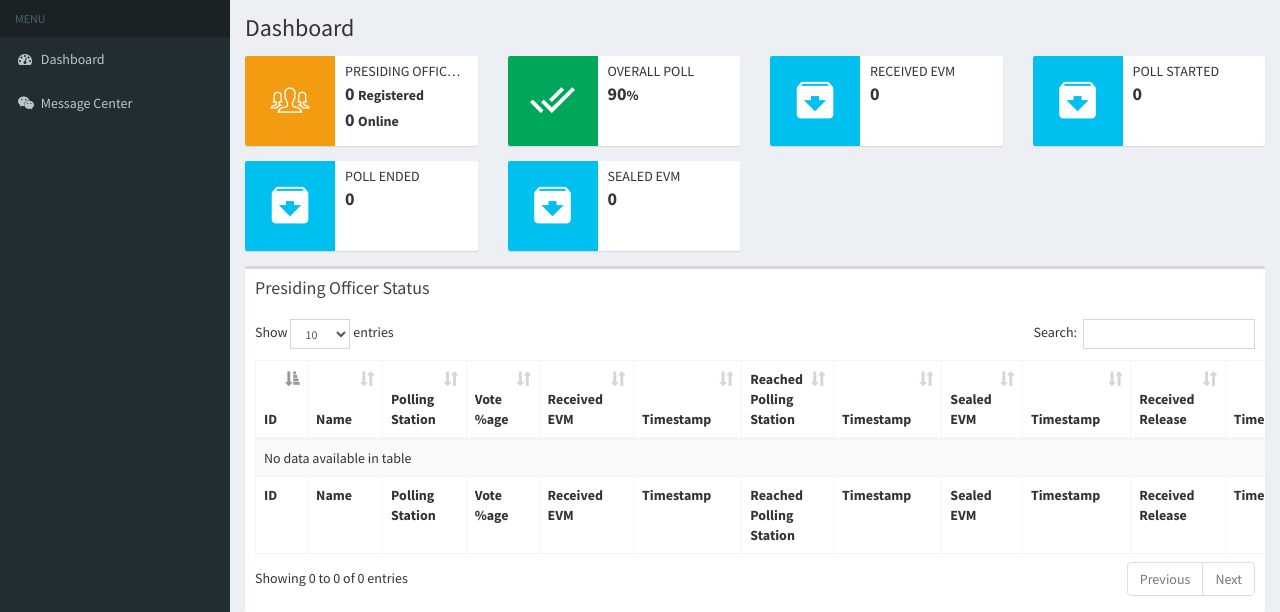
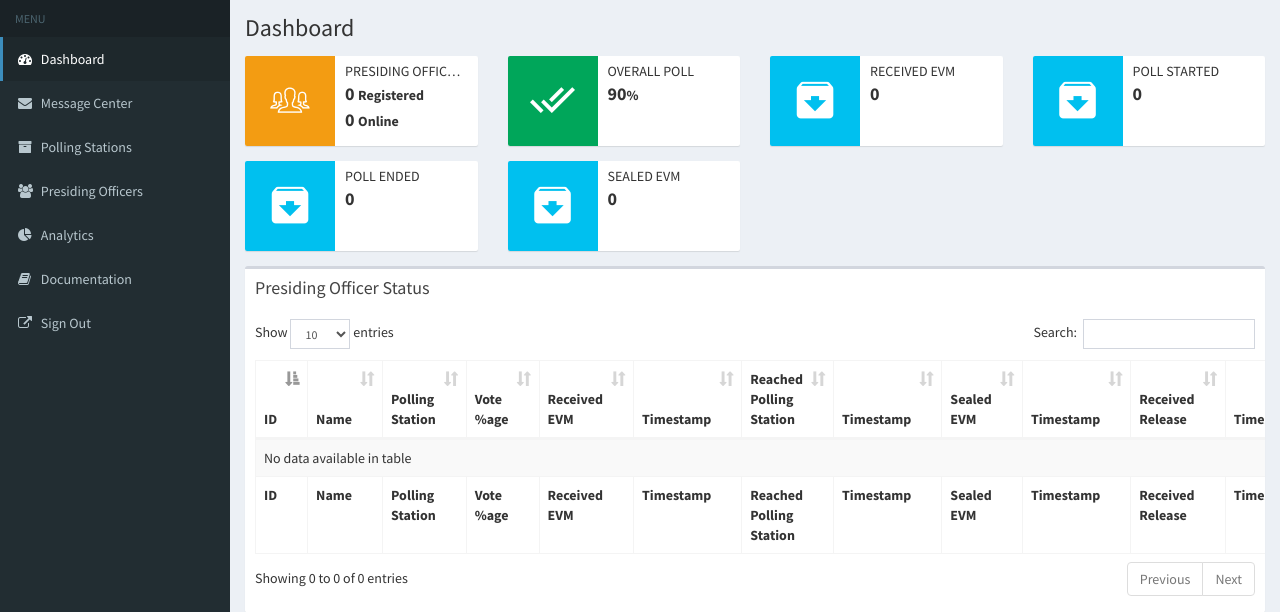
Before and after one commit to shivamneeraj23/PollFriend-Backend, a Django app: page /home/ in a window 1280 px wide. Shown: the part 50-662 px from the top of the page. Run offline with Django 3.2, Linux system fonts and the light colour scheme; data that the repository does not hold is empty; some libraries are stand-ins or nearby versions.

Commit message:
Sidebar now have full menu and class=active on each menu item dependent to its page.

```diff
--- a/main/templatetags/main_extras.py
+++ b/main/templatetags/main_extras.py
@@ -42,3 +42,9 @@ def get_percentage(total, current):
 		return (current * 100)/total
 	else:
 		return 0
+
+
+@register.inclusion_tag('sidebar.html', takes_context=True)
+def get_sidebar(context):
+	request = context['request']
+	return {'page': request.path}
--- a/main/web_views.py
+++ b/main/web_views.py
@@ -37,7 +37,7 @@ class DashboardView(TemplateView):
 
 
 class MessageView(TemplateView):
-	template_name = "messaging.html"
+	template_name = "messages.html"
 
 	def get_context_data(self, **kwargs):
 		context = super(MessageView, self).get_context_data(**kwargs)
--- a/templates/base.html
+++ b/templates/base.html
@@ -1,5 +1,6 @@
 <!DOCTYPE html>
 {% load staticfiles %}
+{% load main_extras %}
 <html>
   <head>
     <meta charset="utf-8">
@@ -66,12 +67,7 @@
         <!-- sidebar: style can be found in sidebar.less -->
         <section class="sidebar">
           <!-- Sidebar Menu -->
-          <ul class="sidebar-menu">
-            <li class="header">MENU</li>
-            <!-- Optionally, you can add icons to the links -->
-            <li><a href="#"><i class="fa fa-dashboard"></i> <span>Dashboard</span></a></li>
-            <li><a href="#"><i class="fa fa-weixin"></i> <span>Message Center</span></a></li>
-          </ul><!-- /.sidebar-menu -->
+          {% get_sidebar %}
         </section>
         <!-- /.sidebar -->
       </aside>
--- /dev/null
+++ b/templates/sidebar.html
@@ -0,0 +1,24 @@
+<ul class="sidebar-menu">
+    <li class="header">MENU</li>
+    <li {% if page == "/home/" %} class="active" {% endif %}>
+        <a href="/home/"><i class="fa fa-dashboard"></i> <span>Dashboard</span></a>
+    </li>
+    <li {% if page == "/messages/" %} class="active" {% endif %}>
+        <a href="/messages/"><i class="fa fa-envelope"></i> <span>Message Center</span></a>
+    </li>
+    <li {% if page == "/polling-stations/" %} class="active" {% endif %}>
+        <a href="/polling-stations/"><i class="fa fa-archive"></i> <span>Polling Stations</span></a>
+    </li>
+    <li {% if page == "/presiding-officers/" %} class="active" {% endif %}>
+        <a href="/presiding-officers/"><i class="fa fa-group"></i> <span>Presiding Officers</span></a>
+    </li>
+    <li {% if page == "/analytics/" %} class="active" {% endif %}>
+        <a href="/analytics/"><i class="fa fa-pie-chart"></i> <span>Analytics</span></a>
+    </li>
+    <li {% if page == "/documentation/" %} class="active" {% endif %}>
+        <a href="/documentation/"><i class="fa fa-book"></i> <span>Documentation</span></a>
+    </li>
+    <li>
+        <a href="/signout/"><i class="fa fa-external-link"></i> <span>Sign Out</span></a>
+    </li>
+</ul><!-- /.sidebar-menu -->
```
